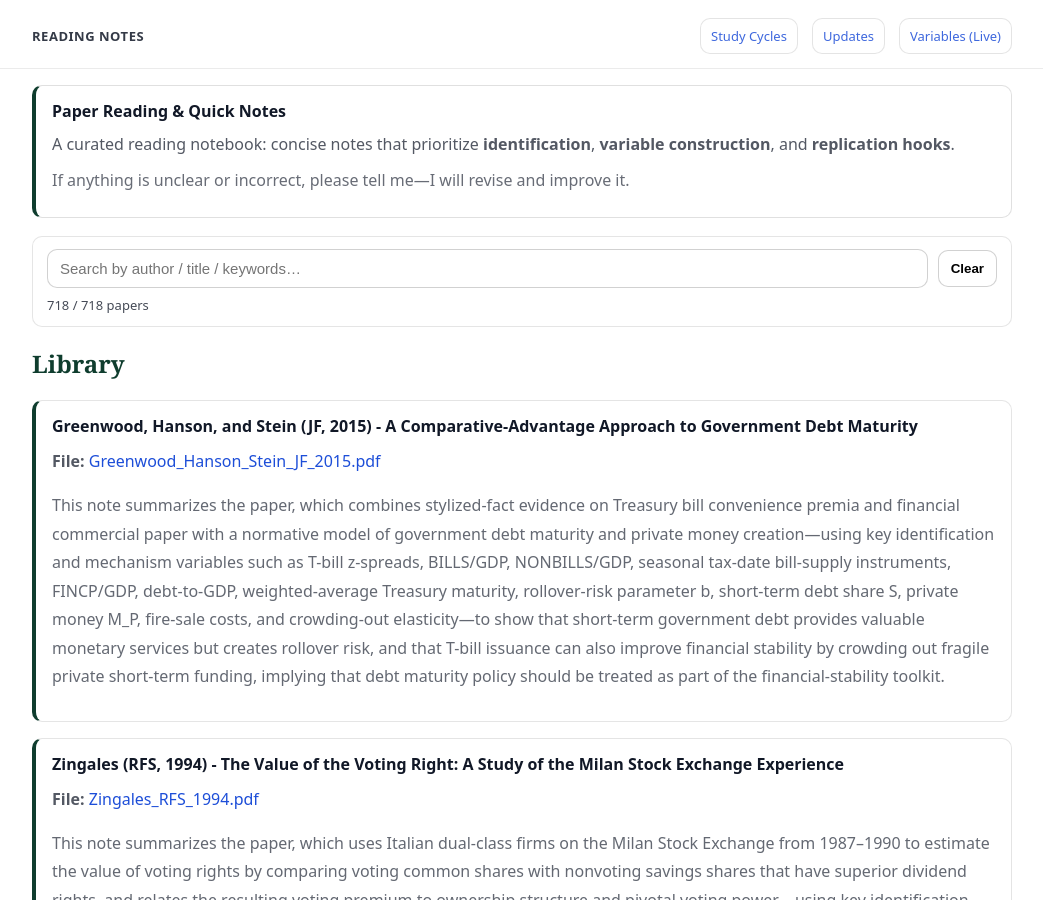
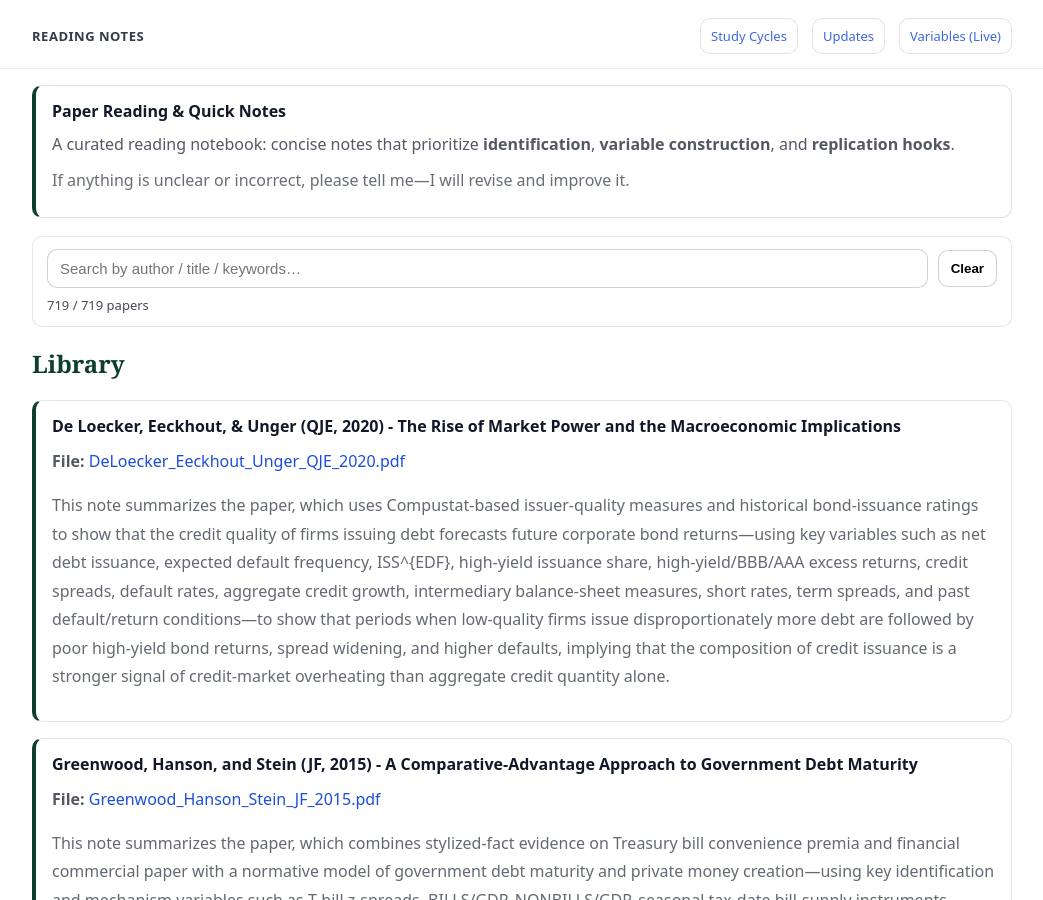
Before and after one commit to yaxinzn/study-archive, a Jekyll site: the page built from reading/index.md, in a window 1280 px wide and 900 px high. Shown: the whole window, without its empty margins (118-1161 px from the left). Built offline with Jekyll 4.4.1, drawn with Linux system fonts in a browser that asks for light colours.

Commit message:
Reading: add/update DeLoecker_Eeckhout_Unger_QJE_2020.pdf

```diff
--- a/_data/reading.yml
+++ b/_data/reading.yml
@@ -1,3 +1,8 @@
+- title: "De Loecker, Eeckhout, & Unger (QJE, 2020) - The Rise of Market Power and the Macroeconomic Implications"
+  file: "DeLoecker_Eeckhout_Unger_QJE_2020.pdf"
+  desc: >-
+    This note summarizes the paper, which uses Compustat-based issuer-quality measures and historical bond-issuance ratings to show that the credit quality of firms issuing debt forecasts future corporate bond returns—using key variables such as net debt issuance, expected default frequency, ISS^{EDF}, high-yield issuance share, high-yield/BBB/AAA excess returns, credit spreads, default rates, aggregate credit growth, intermediary balance-sheet measures, short rates, term spreads, and past default/return conditions—to show that periods when low-quality firms issue disproportionately more debt are followed by poor high-yield bond returns, spread widening, and higher defaults, implying that the composition of credit issuance is a stronger signal of credit-market overheating than aggregate credit quantity alone.
+
 - title: "Greenwood, Hanson, and Stein (JF, 2015) - A Comparative-Advantage Approach to Government Debt Maturity"
   file: "Greenwood_Hanson_Stein_JF_2015.pdf"
   desc: "This note summarizes the paper, which combines stylized-fact evidence on Treasury bill convenience premia and financial commercial paper with a normative model of government debt maturity and private money creation—using key identification and mechanism variables such as T-bill z-spreads, BILLS/GDP, NONBILLS/GDP, seasonal tax-date bill-supply instruments, FINCP/GDP, debt-to-GDP, weighted-average Treasury maturity, rollover-risk parameter b, short-term debt share S, private money M_P, fire-sale costs, and crowding-out elasticity—to show that short-term government debt provides valuable monetary services but creates rollover risk, and that T-bill issuance can also improve financial stability by crowding out fragile private short-term funding, implying that debt maturity policy should be treated as part of the financial-stability toolkit."
```
Also changed, not shown: 1 other file.
